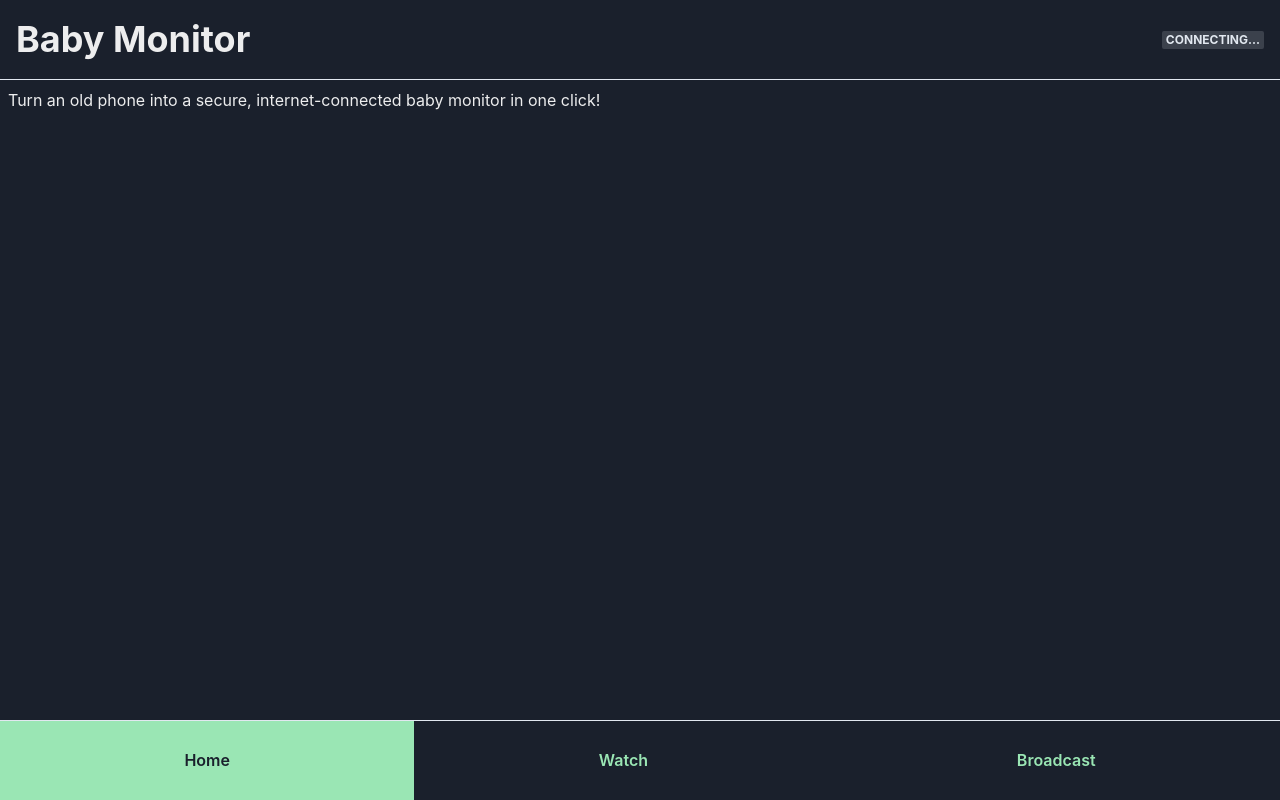
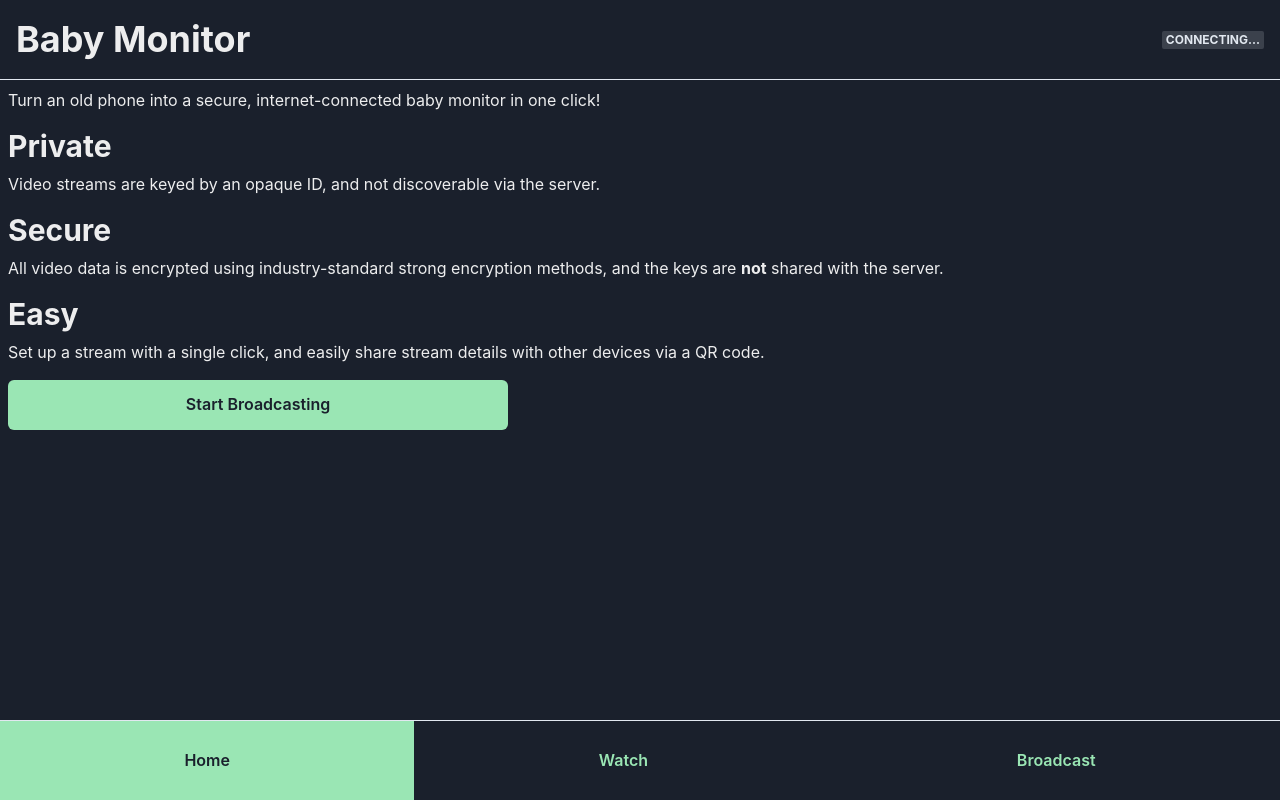
Before and after one commit to rynorris/monitor, a React (Create React App) app in the folder frontend/: page / in a window 1280 px wide. Built offline with nearby package versions, Linux system fonts and the light colour scheme; no server answers.

Commit message:
Add copy to home page

```diff
--- a/frontend/src/Home.tsx
+++ b/frontend/src/Home.tsx
@@ -1,11 +1,39 @@
-import { Box, Text } from "@chakra-ui/react";
+import { Box, Button, Heading, Text } from "@chakra-ui/react";
 import React from "react";
+import { useNavigate } from "react-router-dom";
 
-export const Home: React.FC = () => (
+export const Home: React.FC = () => {
+    const navigate = useNavigate();
+
+    return (
         <Box padding={2}>
-        <Text>
+            <Text mb={4}>
                 Turn an old phone into a secure, internet-connected baby monitor in
                 one click!
             </Text>
+            <Heading size="lg" mb={2}>Private</Heading>
+            <Text mb={4}>
+                Video streams are keyed by an opaque ID, and not discoverable via the server.
+            </Text>
+            <Heading size="lg" mb={2}>Secure</Heading>
+            <Text mb={4}>
+                All video data is encrypted using industry-standard strong encryption methods, and the keys are <strong>not</strong> shared with the server.
+            </Text>
+            <Heading size="lg" mb={2}>Easy</Heading>
+            <Text mb={4}>
+                Set up a stream with a single click, and easily share stream details with other devices via a QR code.
+            </Text>
+            <Button
+                onClick={() => navigate("/broadcast")}
+                flex="none"
+                colorScheme="green"
+                width="100%"
+                height="50px"
+                maxW="500px"
+            >
+                Start Broadcasting
+            </Button>
+
         </Box>
     );
+}
```
Lines whose indentation alone changed are shown as unchanged.
